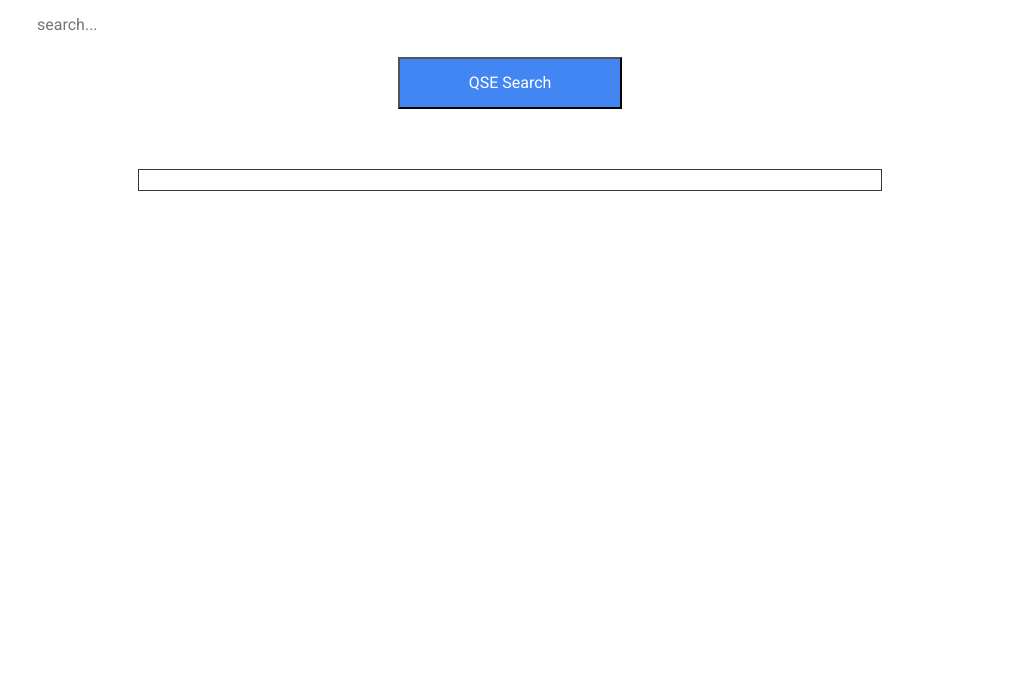
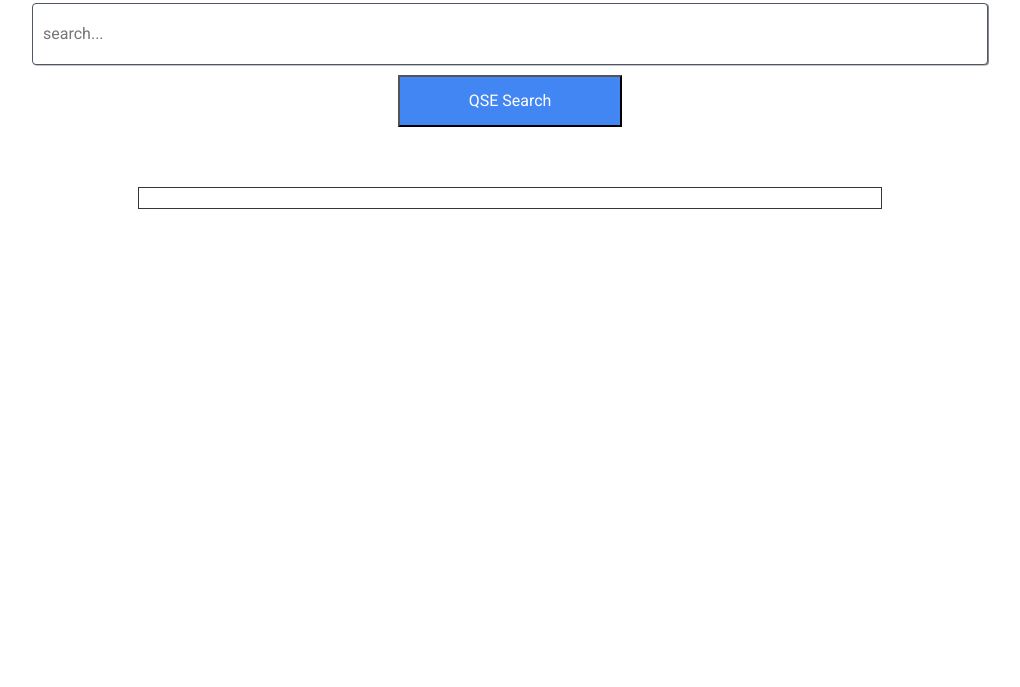
Before and after one commit to Tiago4k/QSE-Project, a React app in the folder frontend/: page / in a window 1280 px wide. Shown: the part 113-800 px from the top of the page, without its empty margins (130-1150 px from the left). Built offline with nearby package versions, Linux system fonts and the light colour scheme.

Commit message:
css update

```diff
--- a/frontend/src/Search.css
+++ b/frontend/src/Search.css
@@ -14,13 +14,12 @@ h1 {
 }
 input {
   width: 100%;
-  border: none;
-  font-family: Arial, Helvetica, sans-serif;
-  font-size: 14px;
-  color: rgba(0,0,0,.73);
-  padding: 10px 5px;
-  box-sizing: border-box;
-  outline: none;
+  margin: 10px;
+  padding: 18px 10px;
+  border-radius: 4px;
+  border: 1px solid #4e5766;
+  box-shadow: 1px 0.5px #888888;
+  font-size: 18px;
 }
 
 button {
@@ -33,10 +32,6 @@ button {
   font-size: 18px;
 }
 #results-container {
-  /* display: grid;
-  grid-template-columns: auto auto auto;
-  grid-column-gap: 10px;
-  grid-row-gap: 15px; */
   margin-top: 60px;
   border: 0.1px solid #353636;
 }
```
